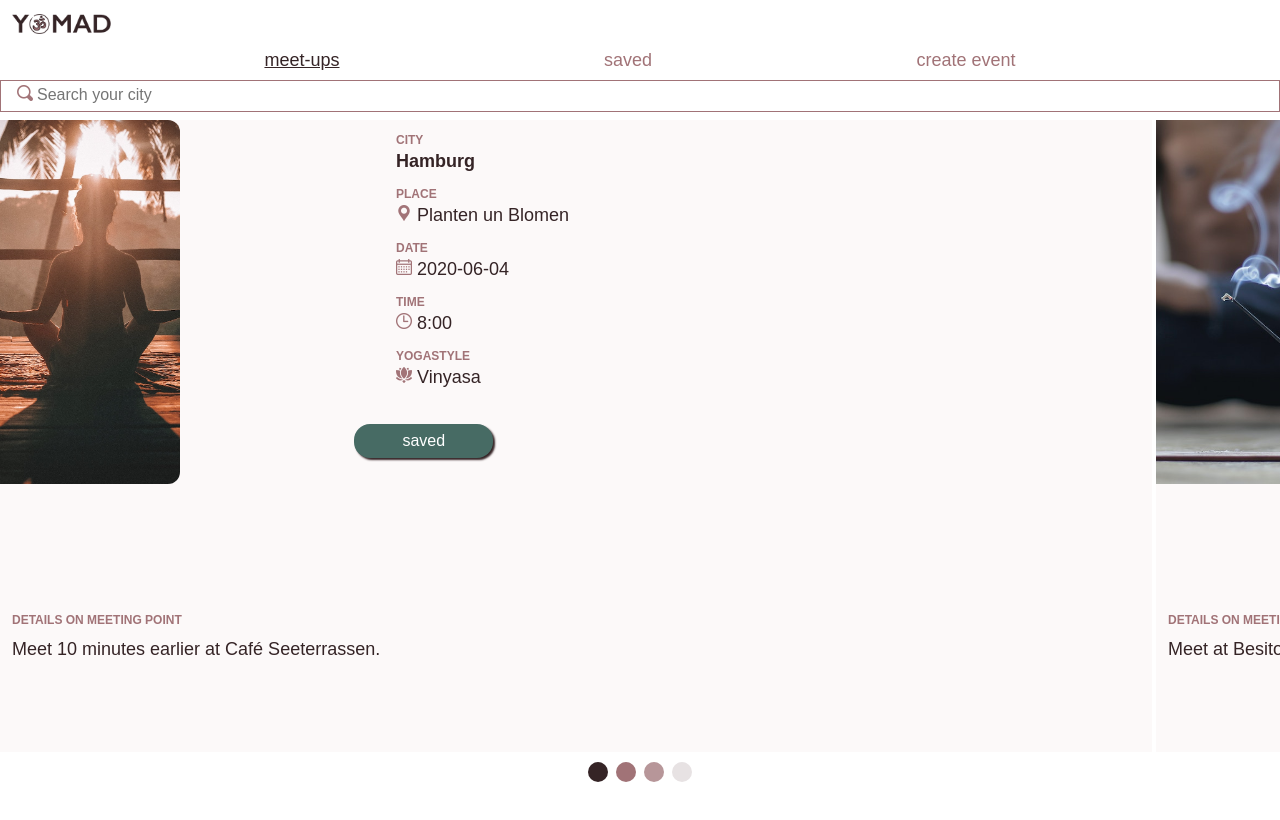
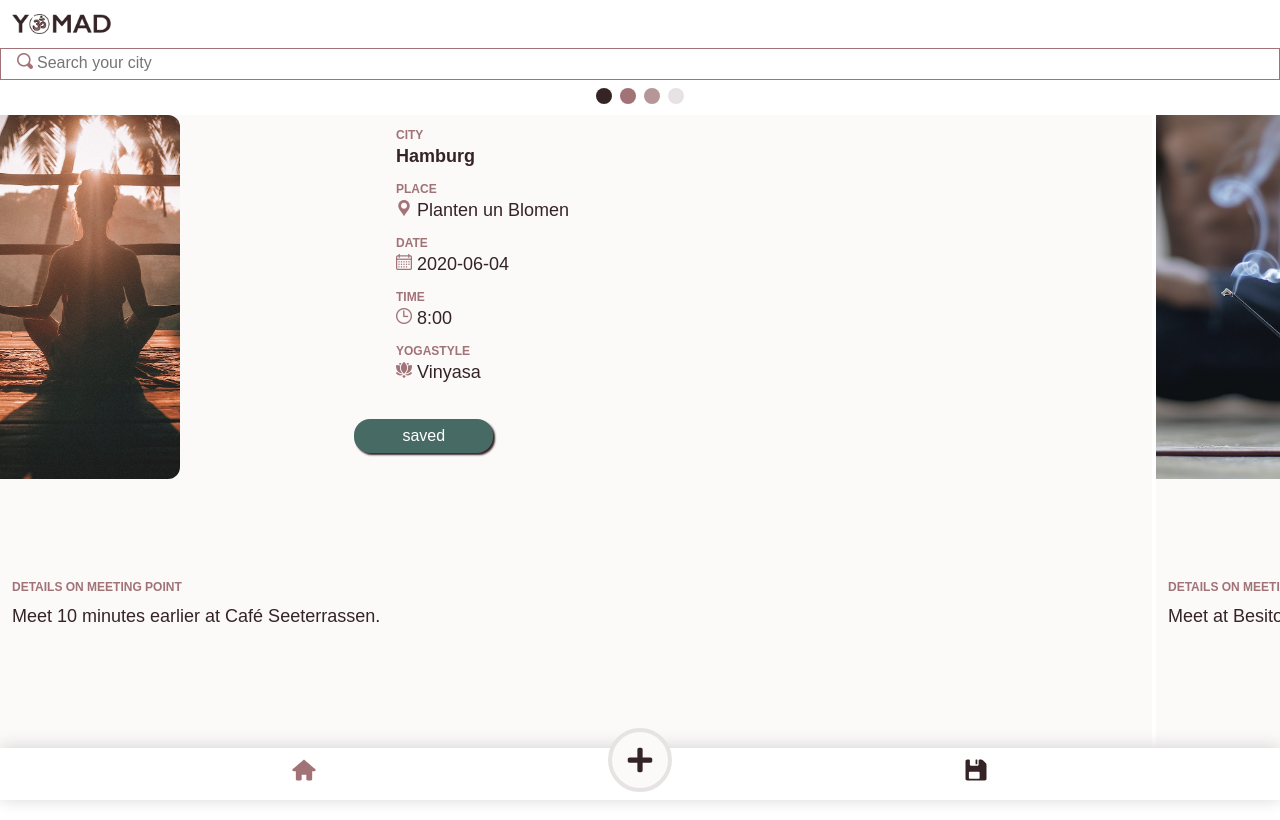
Before and after one commit to kristinmatzies/yomad, a React (Create React App) app: page / in a window 1280 px wide. Built offline with nearby package versions, Linux system fonts and the light colour scheme.

Commit message:
Add styled footer nav

```diff
--- a/package.json
+++ b/package.json
@@ -9,6 +9,7 @@
     "firebase": "^7.14.3",
     "react": "^16.13.1",
     "react-dom": "^16.13.1",
+    "react-icons": "^3.10.0",
     "react-router-dom": "^5.1.2",
     "react-scripts": "3.4.1"
   },
--- a/src/App.js
+++ b/src/App.js
@@ -3,9 +3,8 @@ import GlobalStyles from './common/GlobalStyles'
 import { Route, Switch } from 'react-router-dom'
 import eventData from './eventlist.json'
 import Header from './components/Header'
-import Footer from './components/Footer'
 import EventList from './components/EventList'
-import Navigation from './components/Navigation'
+import FooterNav from './components/FooterNav'
 import FilteredEvents from './components/FilteredEvents'
 import CreateEvent from './components/CreateEvent'
 import { saveToStorage, loadFromStorage } from './services'
@@ -39,7 +38,6 @@ export default function App() {
     <>
       <GlobalStyles />
       <Header />
-      <Navigation />
       <Switch>
         <Route exact path="/">
           <EventList
@@ -47,14 +45,7 @@ export default function App() {
             selectedCity={selectedCity}
             saveEvent={saveEvent}
             onSearchFilter={setSearchFilter}
-          />
-        </Route>
-        <Route path="/saved">
-          <FilteredEvents
-            events={events}
-            selectedCity={selectedCity}
-            saveEvent={saveEvent}
-            onSearchFilter={setSearchFilter}
+            isFiltered={isFiltered}
           />
         </Route>
         <Route path="/create">
@@ -66,8 +57,17 @@ export default function App() {
             previewImage={previewImage}
           />
         </Route>
+        <Route path="/saved">
+          <FilteredEvents
+            events={events}
+            selectedCity={selectedCity}
+            saveEvent={saveEvent}
+            onSearchFilter={setSearchFilter}
+            isFiltered={isFiltered}
+          />
+        </Route>
       </Switch>
-      <Footer isFiltered={isFiltered} selectedCity={selectedCity} />
+      <FooterNav />
     </>
   )
 
--- a/src/common/GlobalStyles.js
+++ b/src/common/GlobalStyles.js
@@ -7,7 +7,7 @@ export default createGlobalStyle`
 
     #root {
     display: grid;
-    grid-template-rows: 48px 32px auto 48px;
+    grid-template-rows: 48px auto 52px;
     height: 100vh;
 }
 
@@ -36,6 +36,6 @@ export default createGlobalStyle`
     --secondary: #A17377;
     --tertiary: #B79699;
     --quaternary: #E7E2E3;
-    --cta: #476B64
+    --cta: #476B64;
     }
 `
--- a/src/components/EventList.js
+++ b/src/components/EventList.js
@@ -3,6 +3,7 @@ import PropTypes from 'prop-types'
 import styled from 'styled-components/macro'
 import Events from './Events'
 import SearchFilter from './SearchFilter'
+import FilterDots from './FilterDots'
 
 EventList.propTypes = {
   events: PropTypes.array.isRequired,
@@ -15,10 +16,12 @@ export default function EventList({
   selectedCity,
   saveEvent,
   onSearchFilter,
+  isFiltered,
 }) {
   return (
     <Wrapper>
       <SearchFilter className="span" onSearchFilter={onSearchFilter} />
+      <FilterDots isFiltered={isFiltered} selectedCity={selectedCity} />
       <Scroller>
         {events
           .filter((event) =>
@@ -54,7 +57,7 @@ const ScrollContainer = styled.section`
   scroll-snap-align: start;
   display: grid;
   grid-template-columns: 1fr 2fr;
-  grid-template-rows: 1.5fr 1fr;
+  grid-template-rows: 1.3fr 1fr;
   margin-right: 4px;
   background: var(--background);
   height: 100vh;
--- a/src/components/Footer.js
+++ b/src/components/FilterDots.js
@@ -2,29 +2,29 @@ import React from 'react'
 import PropTypes from 'prop-types'
 import styled from 'styled-components/macro'
 
-Footer.propTypes = {
+FilterDots.propTypes = {
   isFiltered: PropTypes.bool.isRequired,
   selectedCity: PropTypes.string.isRequired,
 }
 
-export default function Footer({ isFiltered, selectedCity }) {
+export default function FilterDots({ isFiltered, selectedCity }) {
   return (
-    <FooterStyled isFiltered={isFiltered} selectedCity={selectedCity}>
+    <FilterDotsContainer isFiltered={isFiltered} selectedCity={selectedCity}>
       <span className="filter-dots"></span>
       <span className="filter-dots"></span>
       <span className="filter-dots"></span>
       <span className="filter-dots"></span>
-    </FooterStyled>
+    </FilterDotsContainer>
   )
 }
 
-const FooterStyled = styled.footer`
+const FilterDotsContainer = styled.div`
   text-align: center;
   align-self: center;
 
   .filter-dots {
-    height: 20px;
-    width: 20px;
+    height: 16px;
+    width: 16px;
     margin: 4px;
     border-radius: 50%;
     display: inline-block;
--- a/src/components/FilteredEvents.js
+++ b/src/components/FilteredEvents.js
@@ -3,6 +3,7 @@ import PropTypes from 'prop-types'
 import styled from 'styled-components/macro'
 import Events from './Events'
 import SearchFilter from './SearchFilter'
+import FilterDots from './FilterDots'
 
 FilteredEvents.propTypes = {
   events: PropTypes.array.isRequired,
@@ -15,10 +16,12 @@ export default function FilteredEvents({
   selectedCity,
   saveEvent,
   onSearchFilter,
+  isFiltered,
 }) {
   return (
     <Wrapper>
       <SearchFilter onSearchFilter={onSearchFilter} />
+      <FilterDots isFiltered={isFiltered} selectedCity={selectedCity} />
       <Scroller>
         {events
           .filter((event) =>
@@ -45,6 +48,10 @@ export default function FilteredEvents({
 
 const Wrapper = styled.main`
   overflow-y: hidden;
+
+  @media (max-height: 650px) {
+    overflow-y: scroll;
+  }
 `
 
 const Scroller = styled.main`
--- /dev/null
+++ b/src/components/FooterNav.js
@@ -0,0 +1,62 @@
+import React from 'react'
+import styled from 'styled-components/macro'
+import { NavLink } from 'react-router-dom'
+import { TiHome } from 'react-icons/ti'
+import { FaPlus } from 'react-icons/fa'
+import { IoIosSave } from 'react-icons/io'
+
+export default function FooterNav() {
+  return (
+    <Footer>
+      <LinkStyled exact to="/">
+        <TiHome className="home-icon" />
+      </LinkStyled>
+      <LinkStyled to="/create">
+        <button>
+          <FaPlus className="calendar-icon" />
+        </button>
+      </LinkStyled>
+      <LinkStyled to="/saved">
+        <IoIosSave className="save-icon" />
+      </LinkStyled>
+    </Footer>
+  )
+}
+
+const Footer = styled.footer`
+  display: flex;
+  justify-content: space-evenly;
+  align-items: center;
+  box-shadow: 0 -1px 16px 0 lightgrey;
+  position: relative;
+`
+
+const LinkStyled = styled(NavLink)`
+  .home-icon,
+  .calendar-icon,
+  .save-icon {
+    height: 28px;
+    width: 28px;
+    color: var(--primary);
+  }
+
+  button {
+    display: flex;
+    align-items: center;
+    justify-content: center;
+    width: 64px;
+    height: 64px;
+    border-radius: 50%;
+    border: solid 4px var(--quaternary);
+    margin-bottom: 28px;
+    background: var(--background);
+  }
+
+  &.active {
+    .home-icon,
+    .calendar-icon,
+    .save-icon {
+      color: var(--secondary);
+    }
+  }
+`
--- a/src/components/Navigation.js
+++ /dev/null
@@ -1,35 +0,0 @@
-import React from 'react'
-import styled from 'styled-components/macro'
-import { NavLink } from 'react-router-dom'
-
-export default function SaveFilter() {
-  return (
-    <SaveFilterLink>
-      <LinkStyled exact to="/" activeClassName="selected">
-        meet-ups
-      </LinkStyled>
-      <LinkStyled to="/saved" activeClassName="selected">
-        saved
-      </LinkStyled>
-      <LinkStyled to="/create" activeClassName="selected">
-        create event
-      </LinkStyled>
-    </SaveFilterLink>
-  )
-}
-
-const SaveFilterLink = styled.section`
-  display: flex;
-  justify-content: space-evenly;
-  margin-bottom: 8px;
-`
-
-const LinkStyled = styled(NavLink)`
-  color: var(--secondary);
-  text-decoration: none;
-
-  &.selected {
-    color: var(--primary);
-    text-decoration: underline;
-  }
-`
--- a/src/components/SearchFilter.js
+++ b/src/components/SearchFilter.js
@@ -22,7 +22,7 @@ export default function SearchFilter({ onSearchFilter }) {
 const Form = styled.form`
   display: flex;
   justify-content: center;
-  margin-bottom: 8px;
+  margin-bottom: 4px;
   position: relative;
   border: 1px solid var(--secondary);
   height: 32px;
```
Also changed, not shown: 2 other files (tests, documents, lock files or other folders).
